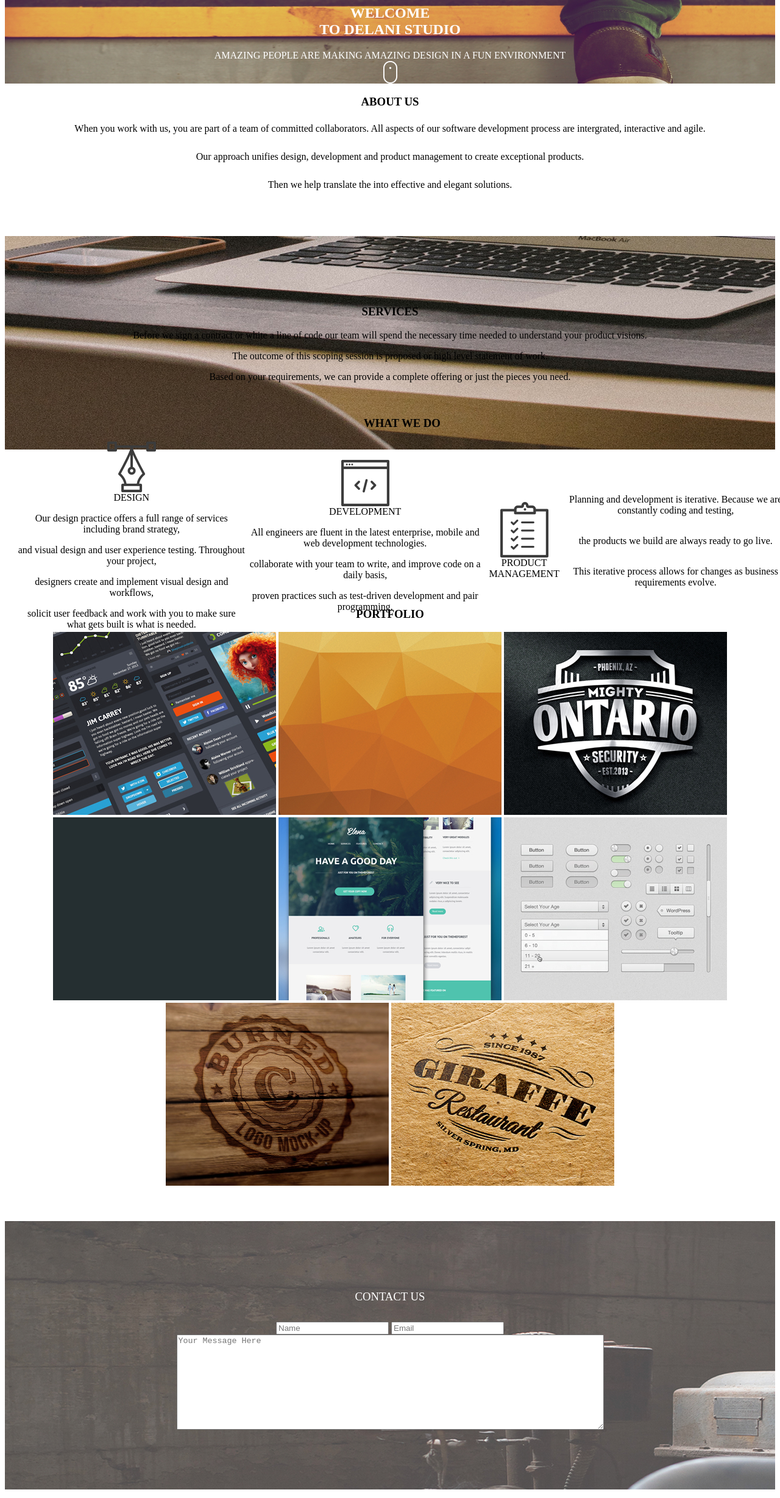
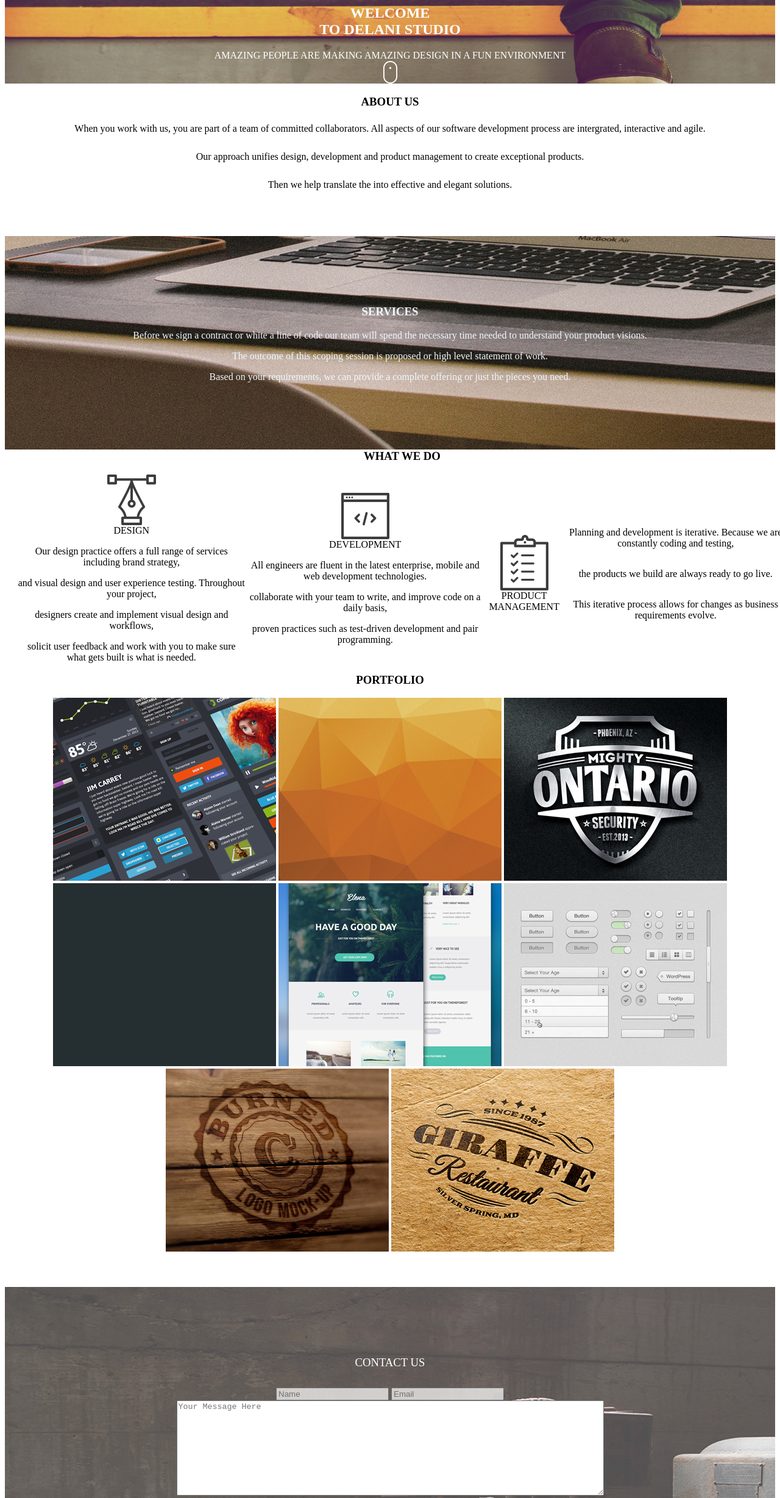
Before and after one commit to mazo7474/Delani-studio, a plain HTML site: page index.html in a window 1280 px wide. Shown: the part 88-2544 px from the top of the page at 61% size. Drawn offline with Linux system fonts and the light colour scheme.

Commit message:
add style

```diff
--- a/css/style.css
+++ b/css/style.css
@@ -24,6 +24,7 @@ body{
 
 .services{
     background-image: url(/images/background/s_image.jpg);
+    color: aliceblue;
     height: 350px;
     display: flex;
     flex-direction: column;
@@ -111,13 +112,10 @@ body{
     margin-bottom: 30px;
 }
 
-.cantact__form{
-    margin-bottom: 20px;
-}
 
-.cantact__form > input {
-    width: 350px;
-    height: 30px;
+
+.contact__form{
+    opacity: 0.7;
 }
 
 .footer{
```
Also changed, not shown: index.html (+7 -1 lines).
